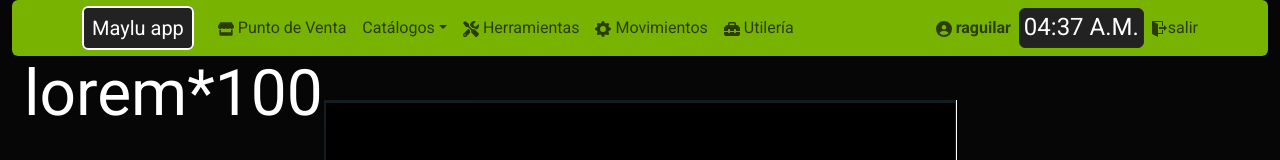
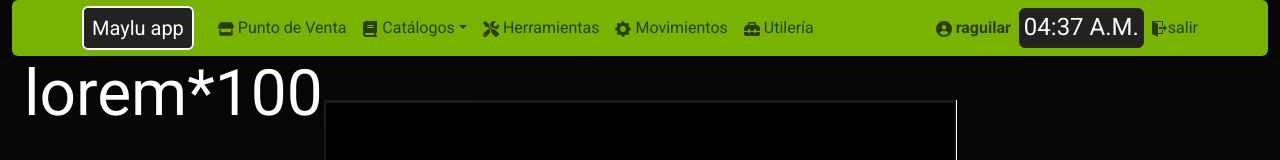
Before and after one commit to Alex090290/mayluapp6.0, a Next.js app: page / in a window 1280 px wide. Shown: the top 160 px of the page. Built offline with nearby package versions, Linux system fonts and the light colour scheme.

Commit message:
se coloca icon en catalogos nav item

```diff
--- a/components/navigation/items/ItemCatalogos.tsx
+++ b/components/navigation/items/ItemCatalogos.tsx
@@ -4,10 +4,18 @@ import Link from "next/link";
 import { Button, NavDropdown } from "react-bootstrap";
 import { FaWarehouse, FaTruck, FaRegUserCircle } from "react-icons/fa";
 import { BsBoxes, BsPersonLinesFill } from "react-icons/bs";
+import { FaBook } from "react-icons/fa6";
 
 function ItemCatalogos() {
   return (
-    <NavDropdown title="Catálogos">
+    <NavDropdown
+      title={
+        <>
+          <FaBook className="me-1" />
+          Catálogos
+        </>
+      }
+    >
       <Link href="/almacenes" className="dropdown-item">
         <FaWarehouse className="me-2" />
         Almacenes
```
